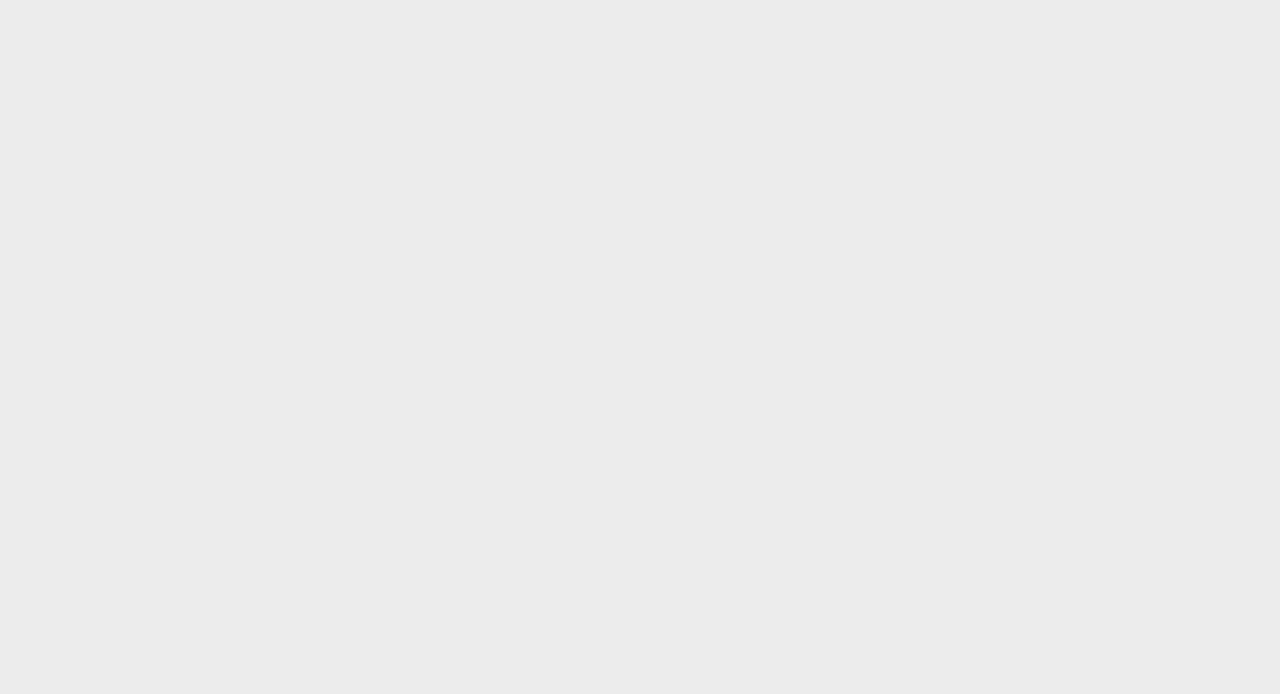
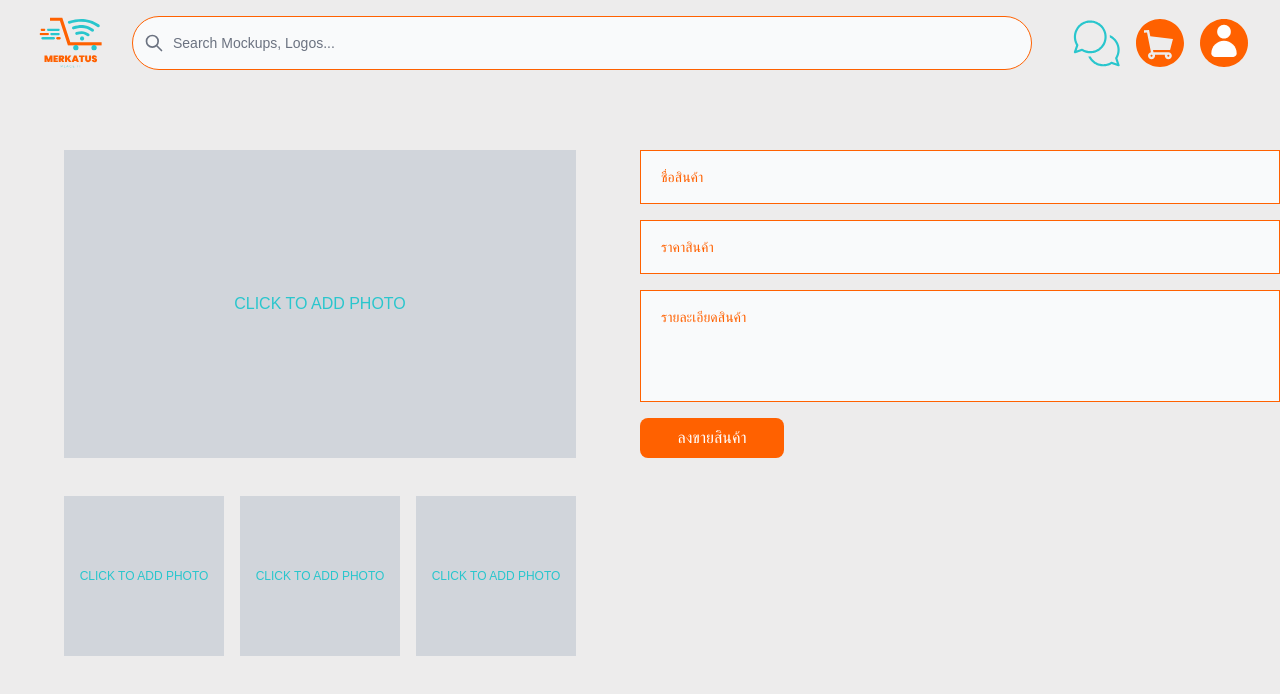
Before and after one commit to natbabo1/CC12-Merkatus-web-app, a React (Create React App) app: page /addproduct in a window 1280 px wide. Before the commit this address had no page. Shown: the top 694 px of the page. Built offline with nearby package versions, Linux system fonts and the light colour scheme.

Commit message:
feat:addproduct

```diff
--- /dev/null
+++ b/src/pages/AddProductPage.js
@@ -0,0 +1,64 @@
+function AddProductPage() {
+  return (
+    <>
+      <div className='flex '>
+        <div className='flex flex-col w-1/2 h-96  justify-center items-center'>
+          <div className='w-4/5 h-4/5 flex justify-center items-center  bg-gray-300'>
+            <span className='text-mermaid-net'>CLICK TO ADD PHOTO</span>
+          </div>
+        </div>
+        <div className='w-1/2 flex flex-col  justify-center'>
+          <div className='flex flex-col gap-4 h-4/5 '>
+            <input
+              type='text'
+              className='block p-4 pl-5 w-full text-sm placeholder-vivid-orange text-gray-900 bg-gray-50  border border-vivid-orange focus:ring-vivid-orange focus:border-vivid-orange dark:bg-gray-700 dark:border-gray-600 dark:placeholder-gray-400 dark:text-white dark:focus:ring-blue-500 dark:focus:border-blue-500 '
+              placeholder='ชื่อสินค้า'
+            />
+            <input
+              type='text'
+              className='block p-4 pl-5 w-full text-sm placeholder-vivid-orange text-gray-900 bg-gray-50  border border-vivid-orange focus:ring-vivid-orange focus:border-vivid-orange dark:bg-gray-700 dark:border-gray-600 dark:placeholder-gray-400 dark:text-white dark:focus:ring-blue-500 dark:focus:border-blue-500 '
+              placeholder='ราคาสินค้า'
+            />
+            <textarea
+              type='text'
+              className='block p-4 pl-5 w-full h-28 text-sm placeholder-vivid-orange text-gray-900 bg-gray-50  border border-vivid-orange focus:ring-vivid-orange focus:border-vivid-orange dark:bg-gray-700 dark:border-gray-600 dark:placeholder-gray-400 dark:text-white dark:focus:ring-blue-500 dark:focus:border-blue-500 resize-none'
+              placeholder='รายละเอียดสินค้า'
+            />
+            <div className='flex '>
+              <button
+                className={`text-white flex items-center justify-center bg-vivid-orange h-10 w-36 rounded-lg cursor-pointer hover:bg-transparent hover:border-2 hover:border-vivid-orange hover:text-vivid-orange active:bg-mermaid-net active:text-white
+          }`}
+              >
+                ลงขายสินค้า
+              </button>
+            </div>
+          </div>
+        </div>
+      </div>
+      <div className='flex '>
+        <div className='flex flex-col w-1/2 h-40 items-center justify-center'>
+          <div className='w-4/5 h-full flex items-center justify-between gap-4 '>
+            <div className='w-1/3 h-full flex justify-center items-center  bg-gray-300'>
+              <span className='text-mermaid-net text-xs'>
+                CLICK TO ADD PHOTO
+              </span>
+            </div>
+            <div className='w-1/3 h-full flex justify-center items-center  bg-gray-300'>
+              <span className='text-mermaid-net text-xs'>
+                CLICK TO ADD PHOTO
+              </span>
+            </div>
+            <div className='w-1/3 h-full flex justify-center items-center  bg-gray-300'>
+              <span className='text-mermaid-net text-xs'>
+                CLICK TO ADD PHOTO
+              </span>
+            </div>
+          </div>
+        </div>
+        <div className='w-1/2 flex justify-center'></div>
+      </div>
+    </>
+  );
+}
+
+export default AddProductPage;
--- a/src/router/Router.js
+++ b/src/router/Router.js
@@ -1,20 +1,22 @@
-import { Routes, Route } from "react-router-dom";
-import MainLayout from "../layouts/MainLayout";
-import HomePage from "../pages/HomePage";
-import SellingPage from "../pages/SellingPage";
-import BuyingPage from "../pages/BuyingPage";
-import ProductPage from "../pages/ProductPage";
-import AddressEditPage from "../pages/AddressEditPage";
+import { Routes, Route } from 'react-router-dom';
+import MainLayout from '../layouts/MainLayout';
+import HomePage from '../pages/HomePage';
+import SellingPage from '../pages/SellingPage';
+import BuyingPage from '../pages/BuyingPage';
+import ProductPage from '../pages/ProductPage';
+import AddressEditPage from '../pages/AddressEditPage';
+import AddProductPage from '../pages/AddProductPage';
 
 function Router() {
   return (
     <Routes>
-      <Route path="/" element={<MainLayout />}>
+      <Route path='/' element={<MainLayout />}>
         <Route index element={<HomePage />} />
-        <Route path="selling" element={<SellingPage />} />
-        <Route path="buying" element={<BuyingPage />} />
-        <Route path="product" element={<ProductPage />} />
-        <Route path="address" element={<AddressEditPage />} />
+        <Route path='selling' element={<SellingPage />} />
+        <Route path='buying' element={<BuyingPage />} />
+        <Route path='product' element={<ProductPage />} />
+        <Route path='addproduct' element={<AddProductPage />} />
+        <Route path='address' element={<AddressEditPage />} />
       </Route>
     </Routes>
   );
```
